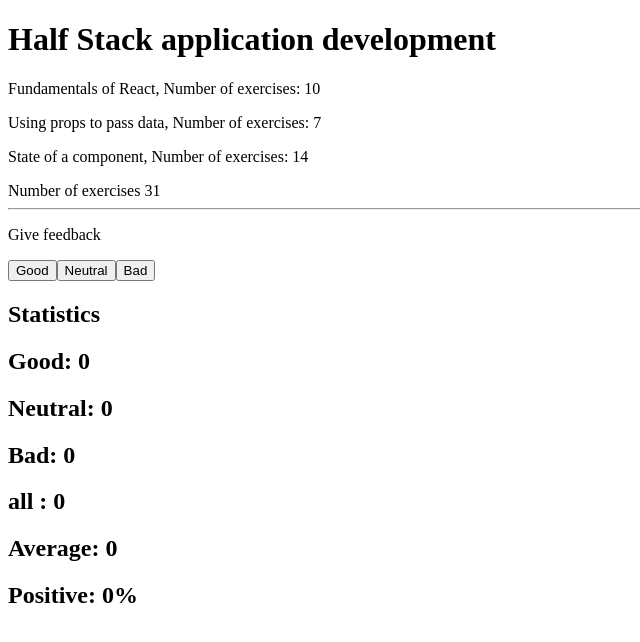
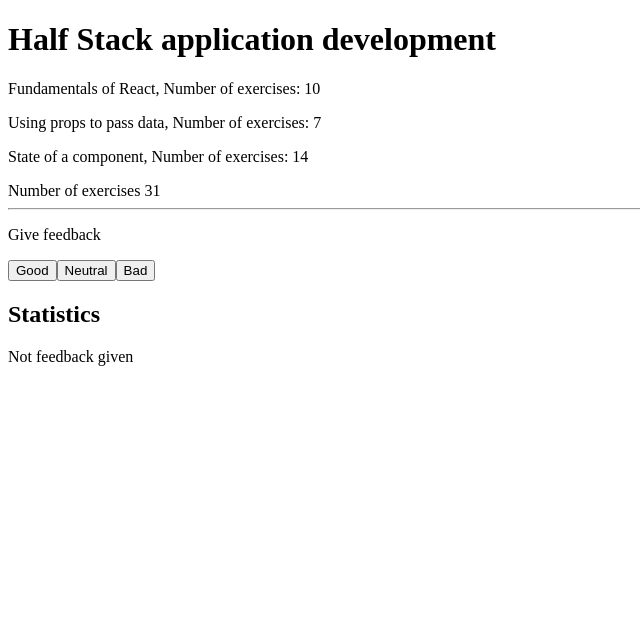
Before and after one commit to AmirAkhoundi85/Part-1, a React (Create React App) app: page / in a window 1280 px wide. Shown: the top 642 px of the page, without its empty margins (0-640 px from the left). Built offline with nearby package versions, Linux system fonts and the light colour scheme.

Commit message:
Completed 1-9

```diff
--- a/src/components/Feedback.jsx
+++ b/src/components/Feedback.jsx
@@ -46,13 +46,21 @@
       </button>
       <h2>Statistics</h2>
 
-      <h2>Good: {good}</h2>
-      <h2>Neutral: {natural}</h2>
-      <h2>Bad: {bad}</h2>
-      <h2>all : {totalFeedback}</h2>
+      {totalFeedback ? (
+        <div>
+          <h2>Good: {good}</h2>
+          <h2>Neutral: {natural}</h2>
+          <h2>Bad: {bad}</h2>
+          <h2>all : {totalFeedback}</h2>
 
-      <h2>Average: {totalFeedback ?  totalScore / totalFeedback: 0}</h2>
-      <h2>Positive: {calculatePositivePercentage()}%</h2>
+          <h2>Average: {totalFeedback ? totalScore / totalFeedback : 0}</h2>
+          <h2>Positive: {calculatePositivePercentage()}%</h2>
+        </div>
+      ) : (
+        <p>Not feedback given</p>
+      )}
+
+
     </div>
   );
 };
```
